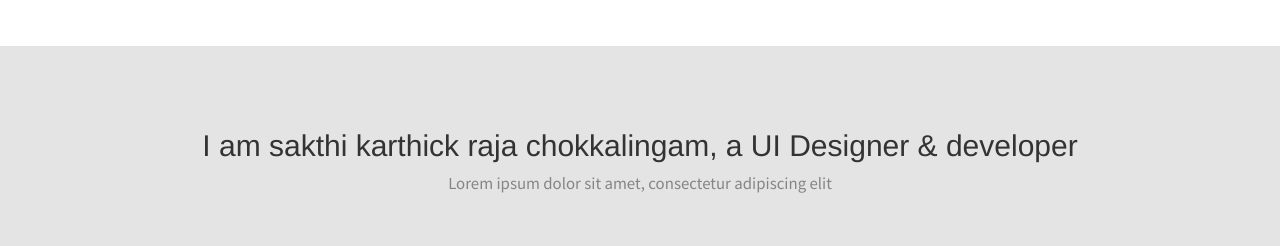
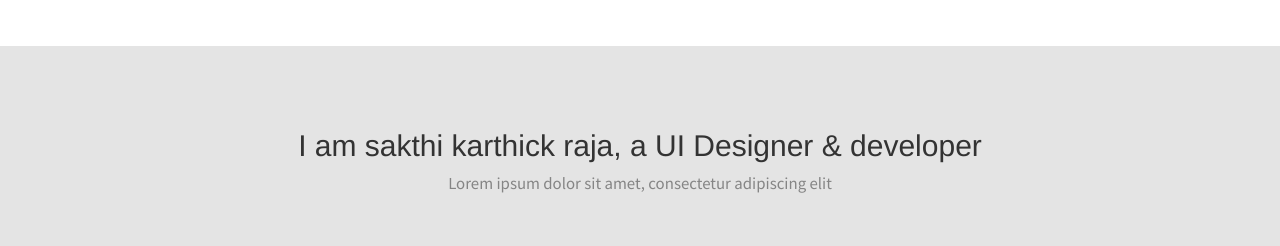
Before and after one commit to sakthikarthickraja98/sakthikarthickraja98.github.io, a plain HTML site: page index.html in a window 1280 px wide. Shown: the part 840-1086 px from the top of the page. Drawn offline with Linux system fonts and the light colour scheme.

Commit message:
Update index.html

```diff
--- a/index.html
+++ b/index.html
@@ -110,7 +110,7 @@
         <div class="container">
             <div class="heading text-center">
                 <!-- Heading -->
-                <h2>I am sakthi karthick raja chokkalingam, a UI Designer & developer</h2>
+                <h2>I am sakthi karthick raja, a UI Designer & developer</h2>
                 <p>Lorem ipsum dolor sit amet, consectetur adipiscing elit</p>
             </div>
             <div class="row">
```
